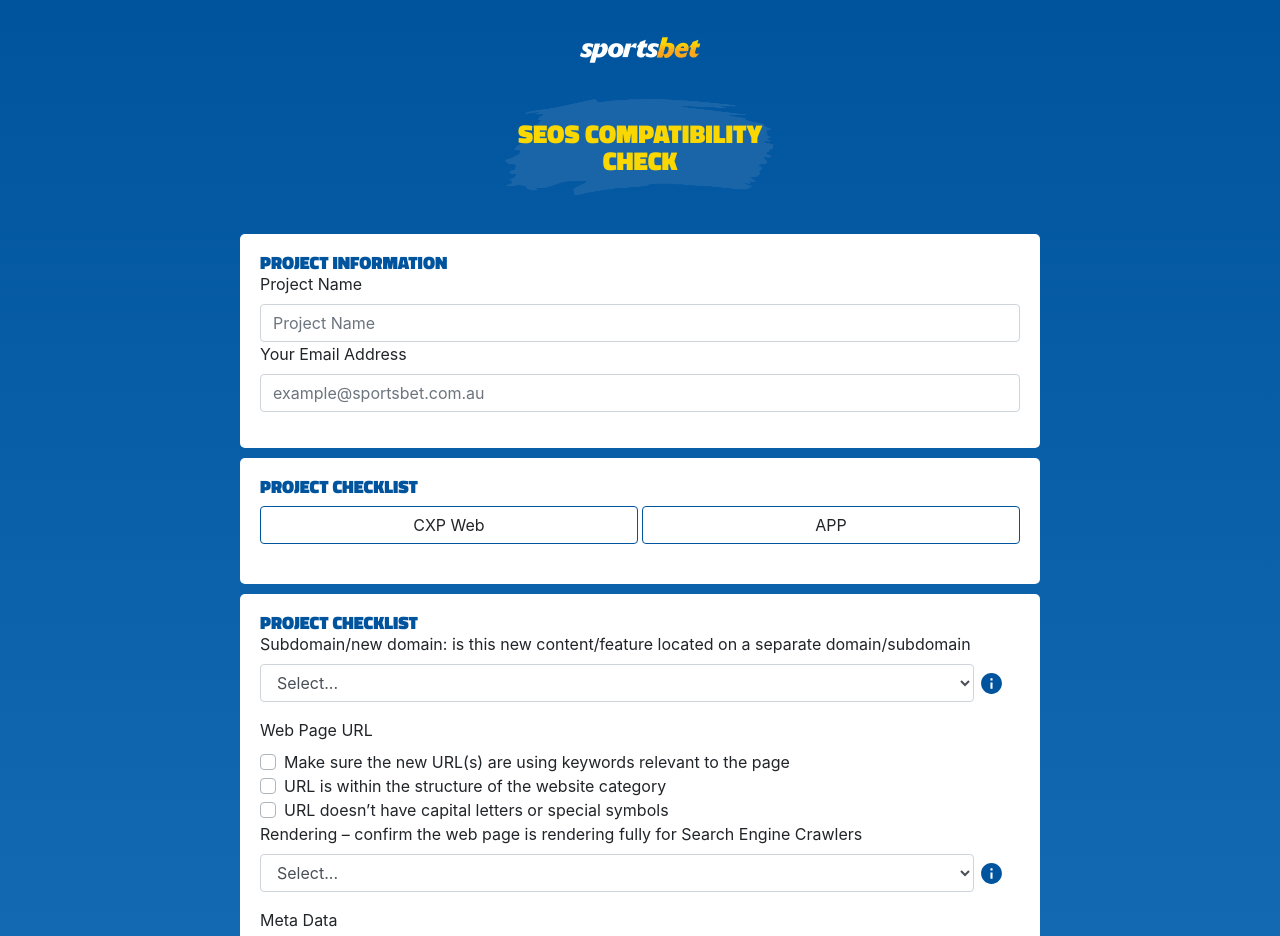
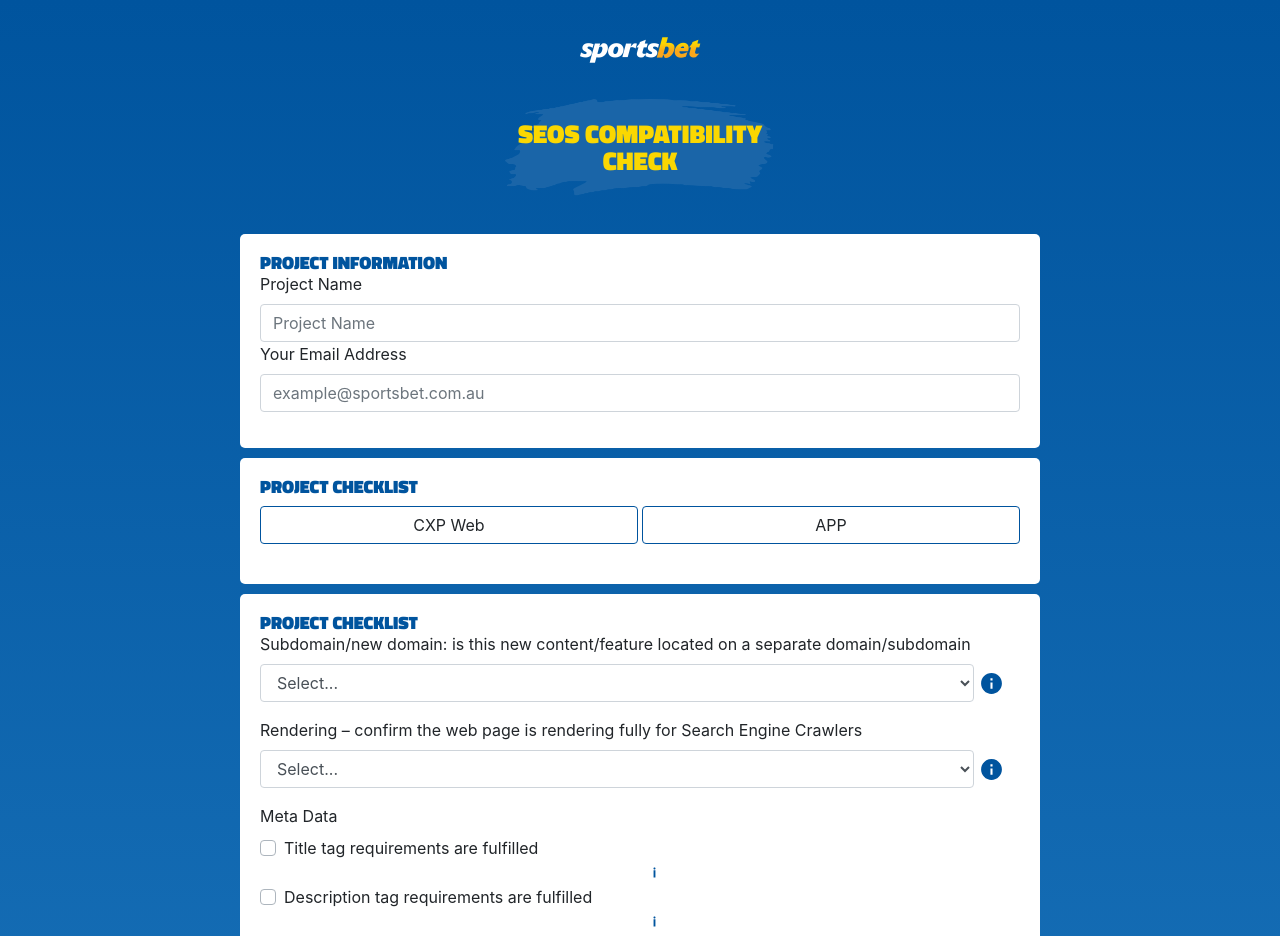
Before and after one commit to ventosae/ba-checklist, a React (Create React App) app in the folder ba-checklist/: page / in a window 1280 px wide. Shown: the top 936 px of the page. Built offline with nearby package versions, Linux system fonts and the light colour scheme.

Commit message:
tooltip added to checkbox

```diff
--- a/ba-checklist/src/componenets/checklist.js
+++ b/ba-checklist/src/componenets/checklist.js
@@ -26,10 +26,11 @@
             >
               {option.optionLabel}
             </label>
-            {/* <Info
+            <Info
               id={option.optionLabel}
-              tooltiptextvalue={option.optionLabel}
-            /> */}
+              tooltiptextvalue={option.tooltiptext}
+              type="checklist"
+            />
           </div>
         ))}
       </div>
--- a/ba-checklist/src/componenets/checklistForm.js
+++ b/ba-checklist/src/componenets/checklistForm.js
@@ -193,6 +193,12 @@
             optionLabel: "URL doesn’t have capital letters or special symbols",
             optionState: "urlCapital"
           }
+        ],
+        tooltip: [
+          {
+            tooltipComment: "Please provide info here",
+            class: "123"
+          }
         ]
       },
       metaData: {
@@ -200,15 +206,33 @@
         options: [
           {
             optionLabel: "Title tag requirements are fulfilled",
-            optionState: "titleRequirements"
+            optionState: "titleRequirements",
+            tooltiptext: [
+              {
+                tooltipComment: "Please provide info here",
+                class: "123"
+              }
+            ]
           },
           {
             optionLabel: "Description tag requirements are fulfilled",
-            optionState: "descriptionRequirements"
+            optionState: "descriptionRequirements",
+            tooltiptext: [
+              {
+                tooltipComment: "Please provide info here",
+                class: "123"
+              }
+            ]
           },
           {
             optionLabel: "H1 tag requirements are fulfilled",
-            optionState: "h1Requirements"
+            optionState: "h1Requirements",
+            tooltiptext: [
+              {
+                tooltipComment: "Please provide info here",
+                class: "123"
+              }
+            ]
           }
         ]
       }
@@ -232,11 +256,12 @@
               tooltipmessage={selectValues.domainSubdomain.tooltip}
             />
 
-            <Checklistfield
+            {/* <Checklistfield
               options={checklistValues.pageUrl.options}
               inputLabel={checklistValues.pageUrl.label}
               inputChange={checklistValues.inputChange}
-            />
+              tooltipmessage={checklistValues.pageUrl.tooltip}
+            /> */}
 
             <Selectfield
               options={selectValues.rendering.options}
@@ -253,6 +278,7 @@
               options={checklistValues.metaData.options}
               inputLabel={checklistValues.metaData.label}
               inputChange={checklistValues.inputChange}
+              tooltipmessage={checklistValues.metaData.tooltip}
             />
 
             <Selectfield
--- a/ba-checklist/src/componenets/info.js
+++ b/ba-checklist/src/componenets/info.js
@@ -1,6 +1,7 @@
 import React, { Component } from "react";
 import { MdInfo } from "react-icons/md";
 import Tooltip from "./tooltip";
+import { IoIosInformation } from "react-icons/io";
 
 class Info extends Component {
   events = {};
@@ -31,8 +32,22 @@
   };
 
   render() {
-    return (
-      <>
+    let toolTipType = this.props.type;
+    console.log(toolTipType);
+    let icon;
+    if (toolTipType === "checklist") {
+      icon = (
+        <IoIosInformation
+          className="info-icon"
+          id={this.props.id}
+          key={this.props.id}
+          onMouseOver={this.handleOnMouseOver}
+          onMouseLeave={this.handleOnMouseOut}
+          tooltiptextvalue={this.props.tooltiptextvalue}
+        />
+      );
+    } else {
+      icon = (
         <MdInfo
           className="info-icon"
           id={this.props.id}
@@ -41,6 +56,12 @@
           onMouseLeave={this.handleOnMouseOut}
           tooltiptextvalue={this.props.tooltiptextvalue}
         />
+      );
+    }
+
+    return (
+      <>
+        {icon}
         <Tooltip
           ref={this.toolTip}
           key={this.props.tooltiptextvalue}
--- a/ba-checklist/src/componenets/select.js
+++ b/ba-checklist/src/componenets/select.js
@@ -28,7 +28,11 @@
             </option>
           ))}
         </select>
-        <Info id={props.inputId} tooltiptextvalue={props.tooltipmessage} />
+        <Info
+          id={props.inputId}
+          tooltiptextvalue={props.tooltipmessage}
+          type="select"
+        />
         <Error errorMessage={props.errorMessage} />
       </div>
     );
```
